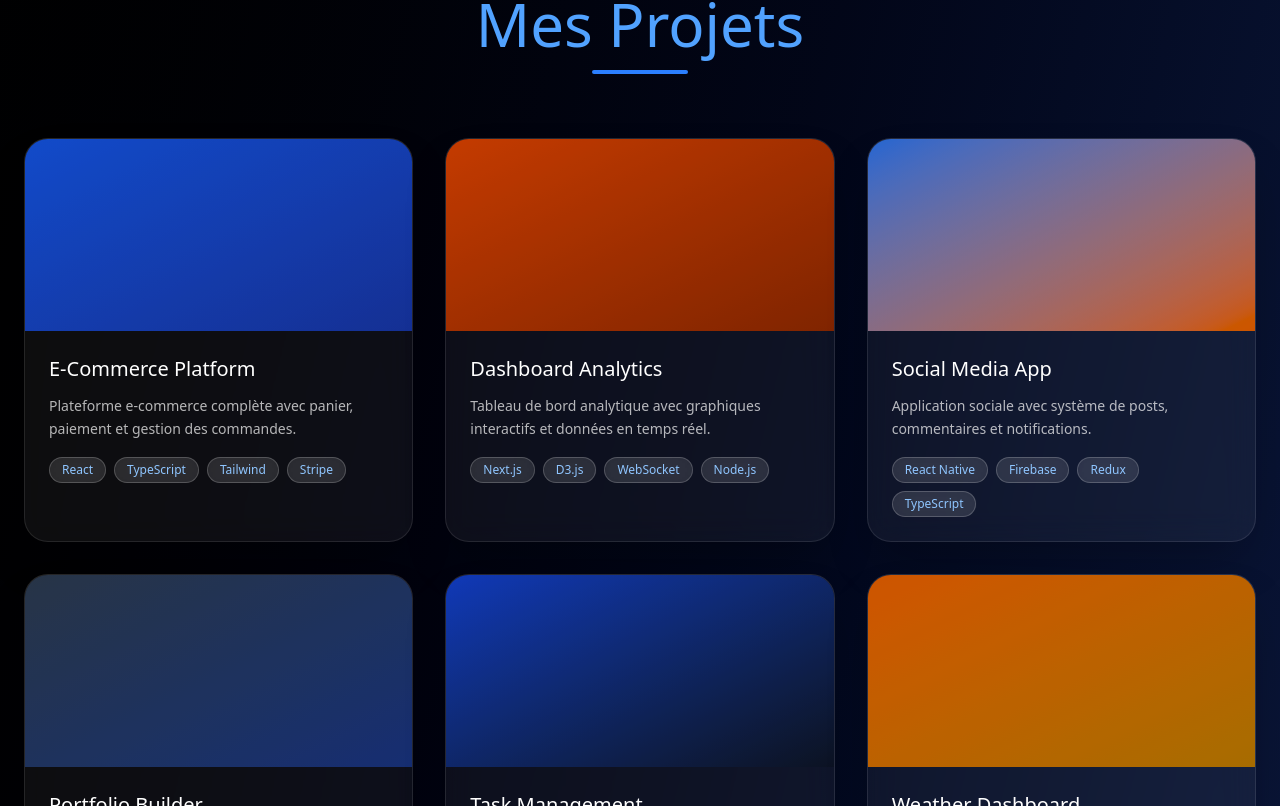
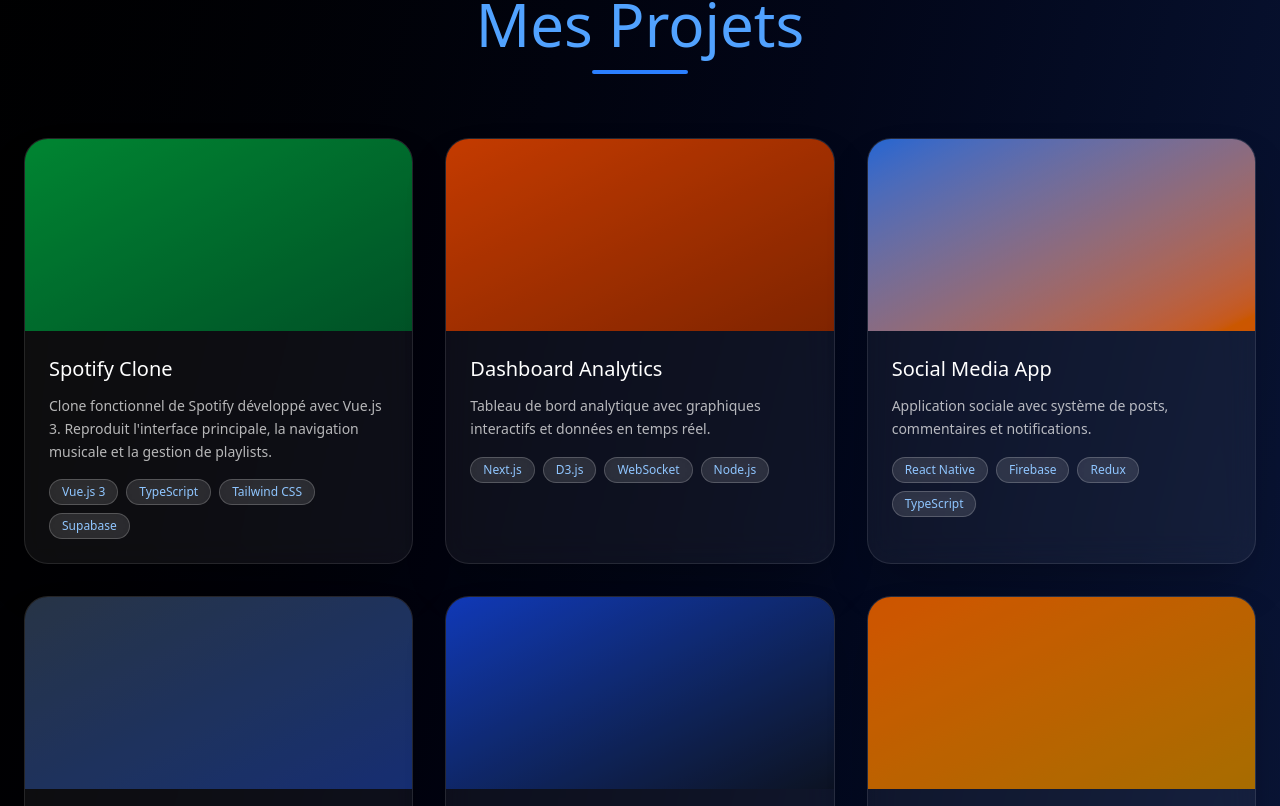
Before and after one commit to paisible7/portfolio_vue, a Vue app: page /about in a window 1280 px wide. Shown: the part 1834-2640 px from the top of the page. Built offline with nearby package versions, Linux system fonts and the light colour scheme.

Commit message:
test readme

```diff
--- a/src/config/links.ts
+++ b/src/config/links.ts
@@ -14,9 +14,9 @@ export const GITHUB_ROUTES = {
 }
 
 export const PROJECT_REPOS = {
-  ECOMMERCE: {
-    name: 'ecommerce-platform',
-    url: `${SOCIAL_LINKS.GITHUB}/ecommerce-platform`,
+  SPOTIFY_CLONE: {
+    name: 'SPOTIFY_CLONE',
+    url: `${SOCIAL_LINKS.GITHUB}/SPOTIFY_CLONE`,
   },
   DASHBOARD: {
     name: 'analytics-dashboard',
--- a/src/views/Projects.vue
+++ b/src/views/Projects.vue
@@ -4,11 +4,11 @@ import { PROJECT_REPOS, GITHUB_ROUTES } from '@/config/links'
 
 const projects = [
   {
-    title: 'E-Commerce Platform',
-    description: 'Plateforme e-commerce complète avec panier, paiement et gestion des commandes.',
-    tags: ['React', 'TypeScript', 'Tailwind', 'Stripe'],
-    gradient: 'from-blue-600 to-blue-800',
-    links: { github: PROJECT_REPOS.ECOMMERCE.url, demo: 'https://demo.com' },
+    title: 'Spotify Clone',
+    description: 'Clone fonctionnel de Spotify développé avec Vue.js 3. Reproduit l\'interface principale, la navigation musicale et la gestion de playlists.',
+    tags: ['Vue.js 3', 'TypeScript', 'Tailwind CSS', 'Supabase'],
+    gradient: 'from-green-600 to-green-800',
+    links: { github: PROJECT_REPOS.SPOTIFY_CLONE.url, demo: '' },
   },
   {
     title: 'Dashboard Analytics',
```
